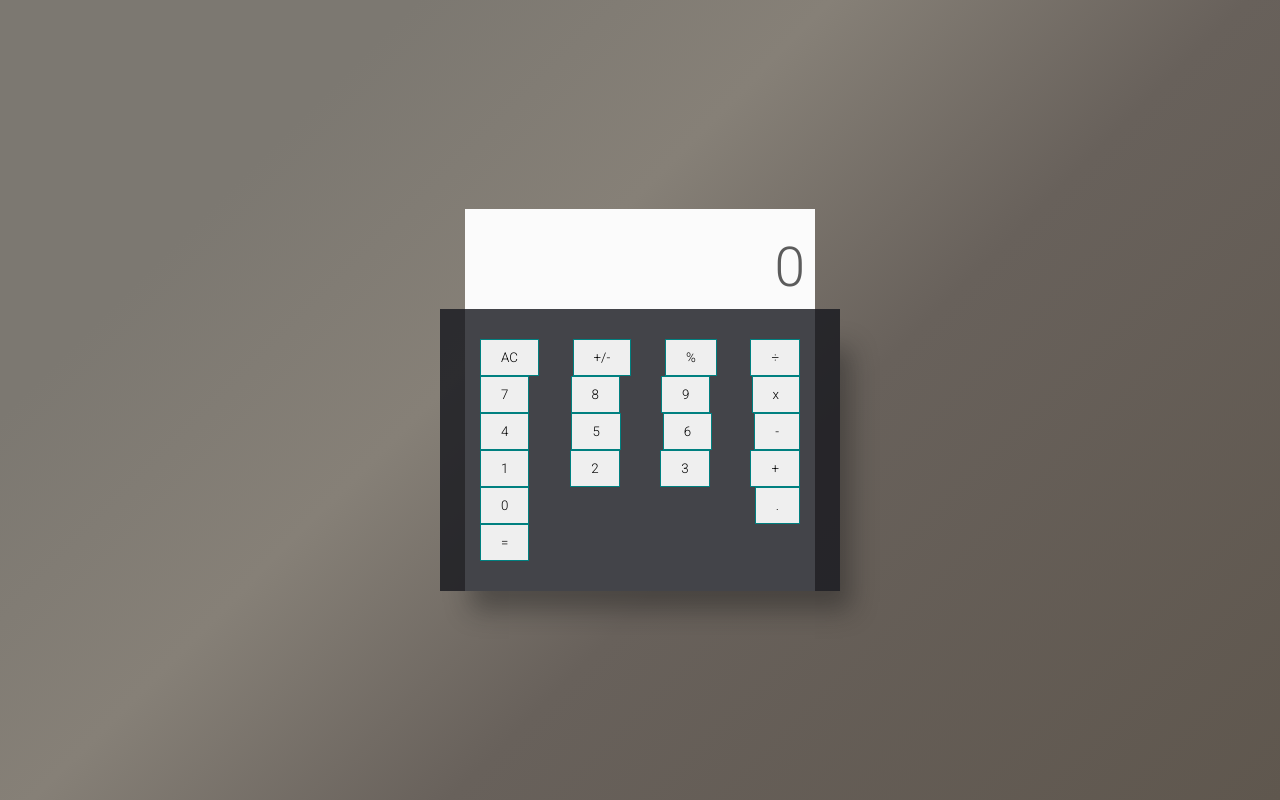
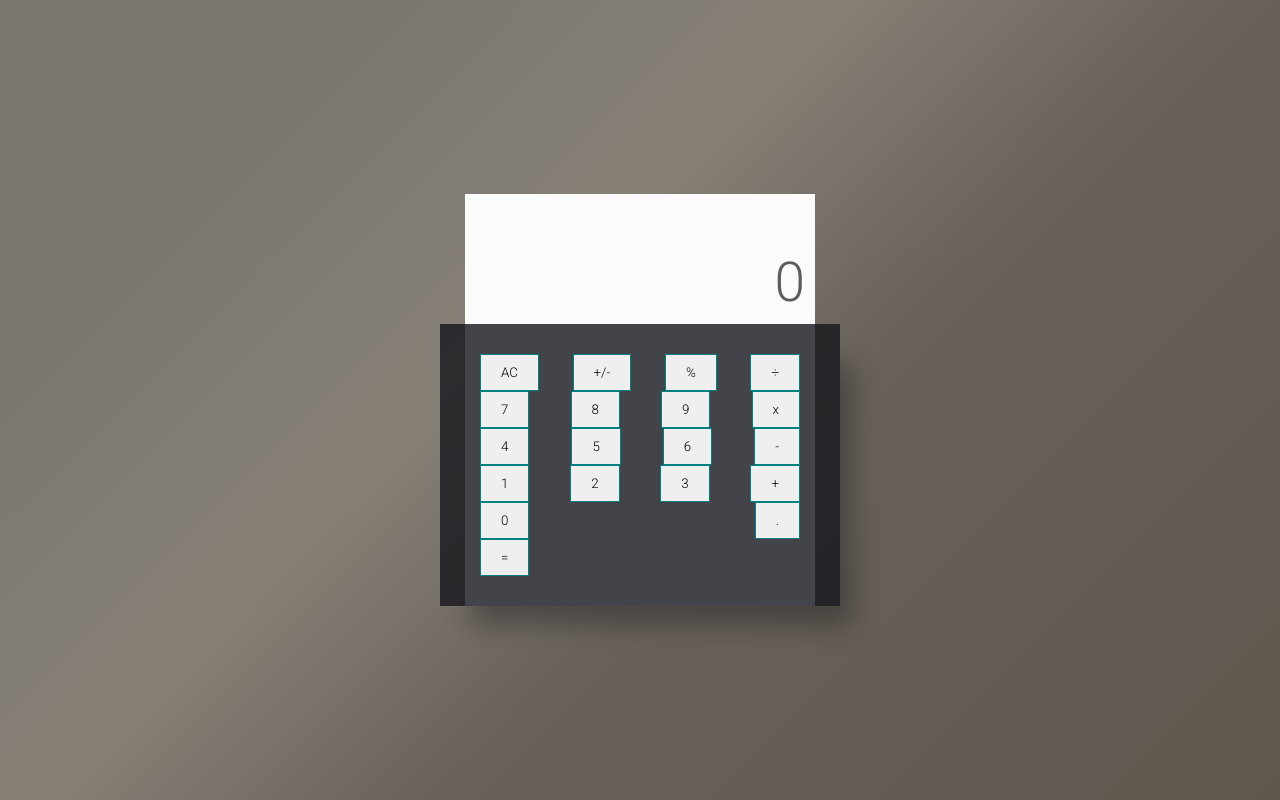
Before and after one commit to amita-roy/Calculator, a React (Create React App) app: page / in a window 1280 px wide. Built offline with nearby package versions, Linux system fonts and the light colour scheme.

Commit message:
Update height for display

```diff
--- a/src/components/display/Display.css
+++ b/src/components/display/Display.css
@@ -1,5 +1,5 @@
 .display {
-  height: 100px;
+  height: 130px;
   background-color: #fbfbfb;
   width: 350px;
   margin: 0 auto;
```
